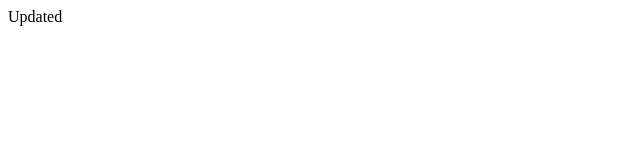
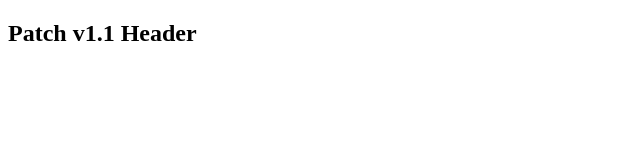
Before and after one commit to Sam-DeGuzman/Test-forked, a plain HTML site: page index.html in a window 1280 px wide. Shown: the whole page, without its empty margins (0-640 px from the left). Drawn offline with Linux system fonts and the light colour scheme.

Commit message:
Patch Changes

```diff
--- a/index.html
+++ b/index.html
@@ -7,8 +7,8 @@
     <title>Document</title>
 </head>
 <body>
-    <div>
-        Updated
-    </div>
+    <section>
+        <h1>Patch v1.1 Header</h1>
+    </section>
 </body>
 </html>
```
